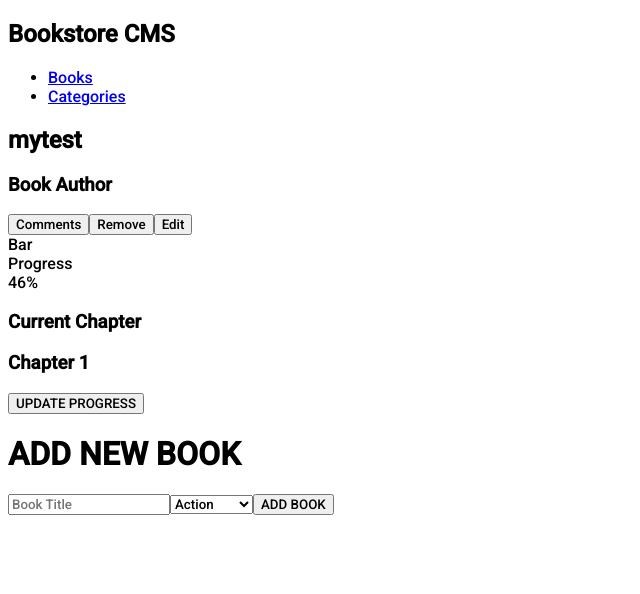
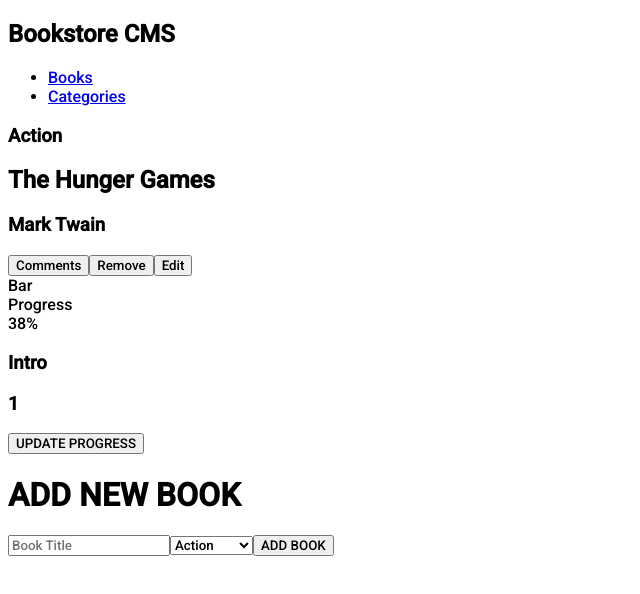
Before and after one commit to dgsierra/Bookstore-React-Redux, a React (Create React App) app: page / in a window 1280 px wide. Shown: the top 594 px of the page, without its empty margins (0-640 px from the left). Built offline with nearby package versions, Linux system fonts and the light colour scheme.

Commit message:
Add random books authors

```diff
--- a/package.json
+++ b/package.json
@@ -15,6 +15,7 @@
     "react-router-dom": "^6.4.0",
     "react-scripts": "5.0.1",
     "redux": "^4.2.0",
+    "uuid": "^9.0.0",
     "web-vitals": "^2.1.4"
   },
   "scripts": {
--- a/src/components/Books.js
+++ b/src/components/Books.js
@@ -7,14 +7,15 @@ export default function BooksList() {
   const { bookName, gender } = useSelector((state) => state.books);
   const [stateBooks, addBook] = useState([]);
   const dispatch = useDispatch();
+  const authors = ['Sthephen King', 'J.K. Rowling', 'George R.R. Martin', 'Suzanne Collins', 'Harper Lee', 'J.R.R. Tolkien', 'C.S. Lewis', 'Mark Twain', 'Charles Dickens', 'Suzanne Collins'];
   const bookProgress = Math.floor(Math.random() * 100);
   const bookId = uuidv4();
   const newBook = [...stateBooks, {
     gender,
-    author: '',
+    author: authors[Math.floor(Math.random() * 10)],
     bookName,
     currentChapter: '1',
-    chapterName: '',
+    chapterName: 'Intro',
     progress: bookProgress,
     token: bookId,
   }];
@@ -34,7 +35,7 @@ export default function BooksList() {
       <div key={Math.random() * 10000}>
         <h3 className="book-category">{data.gender}</h3>
         <h2 className="book-title">{data.bookName}</h2>
-        <h3 className="book-author">Book Author</h3>
+        <h3 className="book-author">{data.author}</h3>
         <div className="book-buttons">
           <button type="button" className="book-button">Comments</button>
           <button type="button" onClick={() => removeBook(data.token)} className="book-button">Remove</button>
@@ -49,8 +50,8 @@ export default function BooksList() {
           </div>
         </div>
         <div className="book-chapter">
-          <h3 className="book-chapter-title">Current Chapter</h3>
-          <h3 className="book-chapter-number">Chapter 1</h3>
+          <h3 className="book-chapter-title">{data.chapterName}</h3>
+          <h3 className="book-chapter-number">{data.currentChapter}</h3>
           <button type="button" className="book-button">UPDATE PROGRESS</button>
         </div>
 
--- a/src/redux/books/books.js
+++ b/src/redux/books/books.js
@@ -3,10 +3,10 @@ import { createSlice } from '@reduxjs/toolkit';
 import { produce } from 'immer';
 
 const initialState = {
-  gender: '',
-  author: '',
-  bookName: 'mytest',
-  currentChapter: '1',
+  gender: 'Action',
+  author: 'Suzanne Collins',
+  bookName: 'The Hunger Games',
+  currentChapter: '17',
   chapterName: '',
   progress: 0,
   token: '',
```
Also changed, not shown: 1 other file (tests, documents, lock files or other folders).
